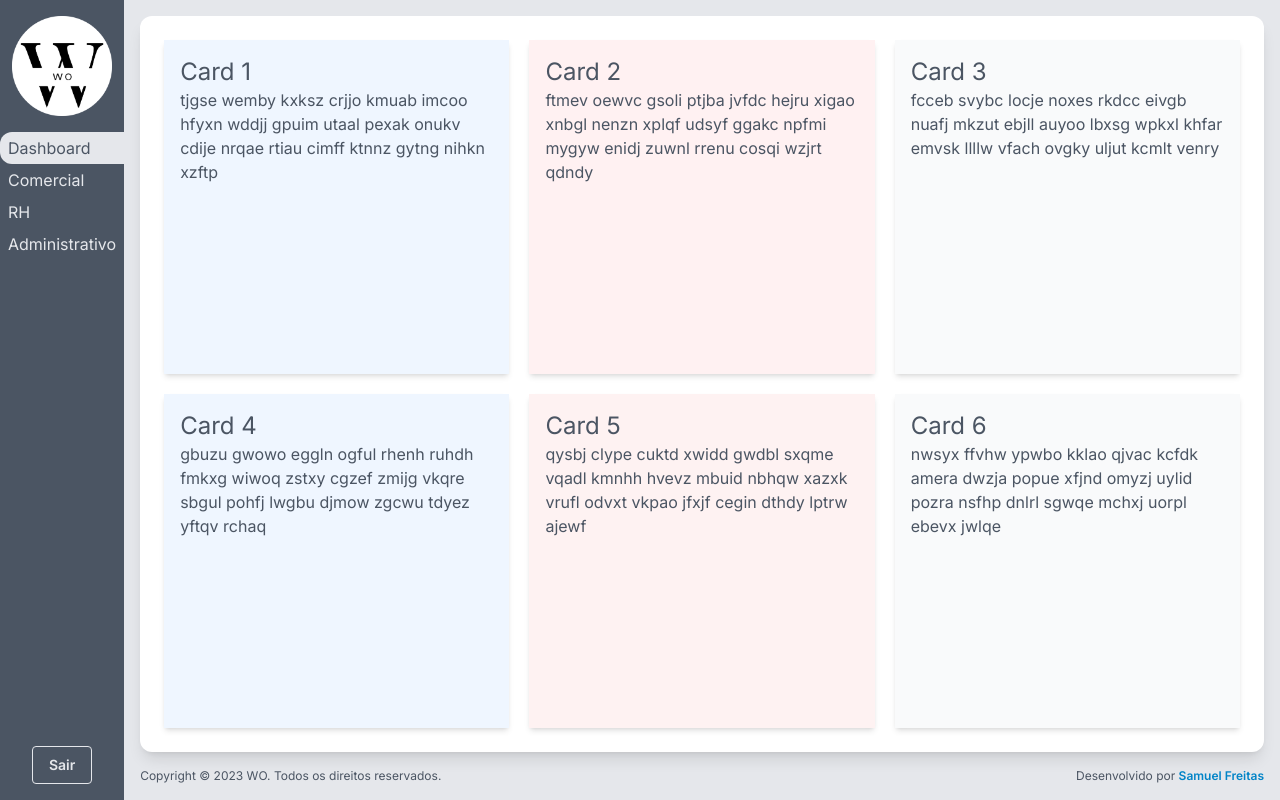
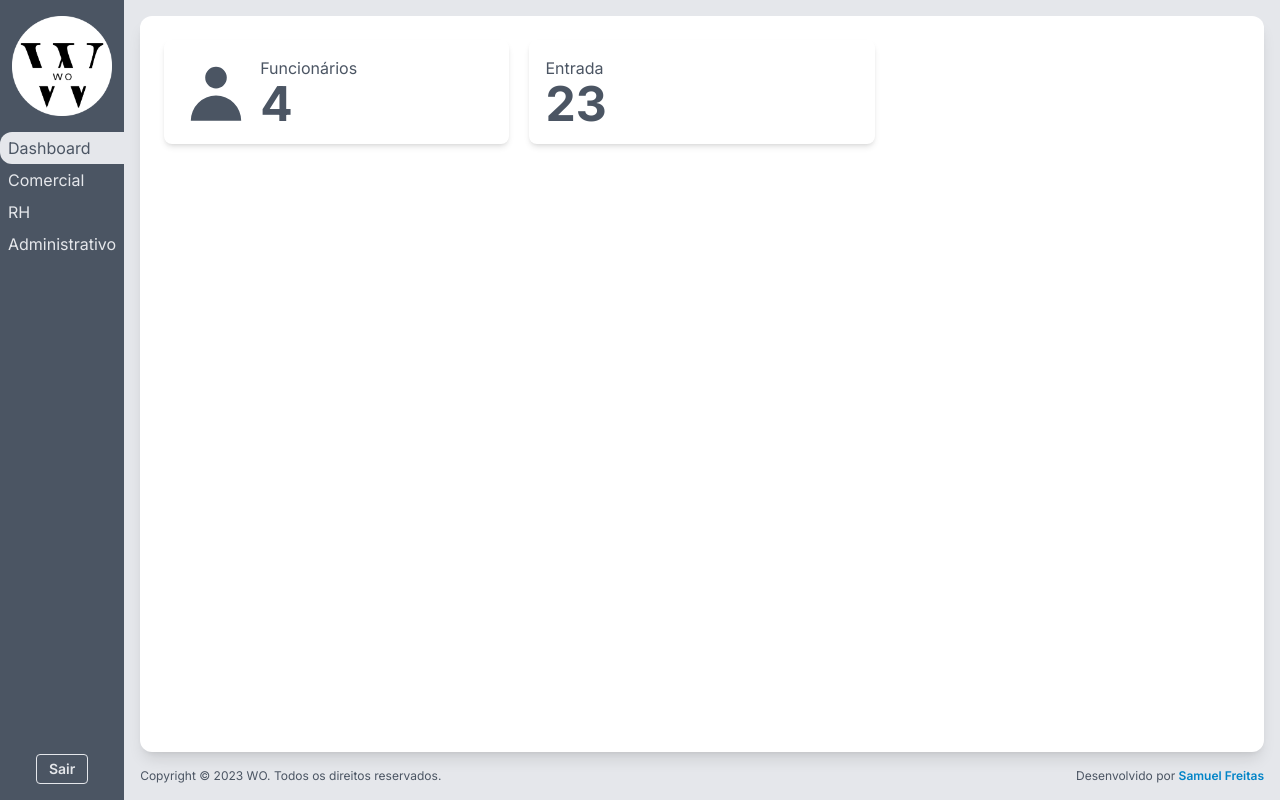
Before and after one commit to ulaviohugo/ginasio-transformers-web, a Next.js app: page / in a window 1280 px wide. Built offline with nearby package versions, Linux system fonts and the light colour scheme.

Commit message:
refactor: Improve styles

```diff
--- a/app/(presentation)/(pages)/page.tsx
+++ b/app/(presentation)/(pages)/page.tsx
@@ -1,33 +1,33 @@
 import { Metadata } from 'next'
-import { Layout, LayoutBody } from '../components'
-import { NumberUtils, StringUtils } from '@/app/utils'
+import { IconUser, Layout, LayoutBody } from '../components'
+import { StringUtils } from '@/app/utils'
+import { ElementType } from 'react'
 
 export const metadata: Metadata = {
 	title: 'Sistema de Facuturação WO'
 }
 
+type DashboardProps = {
+	text: string
+	number: number
+	icon?: ElementType
+}
+const data: DashboardProps[] = [
+	{ text: 'Funcionários', number: 4, icon: IconUser },
+	{ text: 'Entrada', number: 23 }
+]
+
 export default function Home() {
 	return (
 		<Layout>
 			<LayoutBody>
-				<div className="grid lg:grid-cols-3 md:grid-cols-2 gap-5 p-2 h-full">
-					{Array.from(Array(6)).map((_, i) => (
-						<div
-							key={i}
-							className={`shadow-md p-4 ${
-								[
-									'bg-blue-50',
-									'bg-rose-50',
-									'bg-gray-50',
-									'bg-blue-50',
-									'bg-red-50',
-									'bg-gray-50'
-								][i]
-							}`}
-						>
-							<h2 className="text-2xl">Card {i + 1}</h2>
-							<div>
-								{StringUtils.generate({ separator: ' ', decimal: 5, length: 100 })}
+				<div className="grid lg:grid-cols-3 md:grid-cols-2 gap-5 p-2">
+					{data.map(({ text, number, icon: Icon }, i) => (
+						<div key={i} className="flex gap-2 shadow-md p-4 rounded-lg">
+							{Icon && <Icon className="text-7xl" />}
+							<div className={`flex-1`}>
+								<h2 className="">{text}</h2>
+								<div className="text-5xl font-bold">{number}</div>
 							</div>
 						</div>
 					))}
--- a/app/(presentation)/components/employee/employee-editor.tsx
+++ b/app/(presentation)/components/employee/employee-editor.tsx
@@ -5,7 +5,16 @@ import { toast } from 'react-hot-toast'
 import { useDispatch } from 'react-redux'
 
 import { Employee } from '@/app/domain/models'
-import { Input, Modal, ModalBody, ModalTitle, Select, Spinner, TextArea } from '..'
+import {
+	Input,
+	Modal,
+	ModalBody,
+	ModalFooter,
+	ModalTitle,
+	Select,
+	Spinner,
+	TextArea
+} from '..'
 
 import { DateUtils, LabelUtils } from '@/app/utils'
 import { addEmployeeStore, updateEmployeeStore } from '../../redux'
@@ -67,8 +76,7 @@ export function EmployeeEditor({
 		<Modal show={show} onClose={onClose}>
 			<ModalTitle>{employee?.id ? 'Editar' : 'Cadastrar'} funcionário</ModalTitle>
 			<ModalBody>
-				<div className="mx-auto bg-white p-1 rounded shadow-md">
-					<form className="" onSubmit={handleSubmit}>
+				<form onSubmit={handleSubmit}>
 					<div className="grid xl:grid-cols-4 lg:grid-cols-3 md:grid-cols-2 gap-4">
 						<div className="md:col-span-2">
 							<Input
@@ -253,7 +261,7 @@ export function EmployeeEditor({
 						</div>
 						<div>
 							<Input
-									type="text"
+								type="number"
 								id="baseSalary"
 								name="baseSalary"
 								value={formDate?.baseSalary || ''}
@@ -324,15 +332,12 @@ export function EmployeeEditor({
 							/>
 						</div>
 					</div>
-						<button
-							type="submit"
-							disabled={isLoading}
-							className="btn bg-gray-500 hover:bg-primary text-white mt-5"
-						>
+					<ModalFooter>
+						<button type="submit" disabled={isLoading} className="btn-primary">
 							Salvar {isLoading && <Spinner />}
 						</button>
+					</ModalFooter>
 				</form>
-				</div>
 			</ModalBody>
 		</Modal>
 	)
--- a/app/(presentation)/components/modal/modal-delete.tsx
+++ b/app/(presentation)/components/modal/modal-delete.tsx
@@ -1,7 +1,7 @@
 'use client'
 
 import { ReactNode, useState } from 'react'
-import { Modal, ModalBody, ModalTitle } from '.'
+import { Modal, ModalBody, ModalFooter, ModalTitle } from '.'
 import { IconTrash, Spinner } from '..'
 
 type ModalDeleteProps = {
@@ -34,21 +34,21 @@ export function ModalDelete({
 			<ModalBody>
 				<div className="flex flex-col gap-2 max-w-xs">
 					{description ?? `Deseja realmente excluir o(a) ${entity}?`}
-					<div className="flex gap-1 text-sm">
+				</div>
+			</ModalBody>
+			<ModalFooter>
 				<button
 					type="submit"
 					disabled={isLoading}
-							className="btn bg-primary text-white"
+					className="btn-primary"
 					onClick={handleSubmit}
 				>
 					Excluir {isLoading ? <Spinner /> : <IconTrash />}
 				</button>
-						<span className="btn bg-gray-200  text-primary" onClick={onClose}>
+				<span className="btn-default" onClick={onClose}>
 					Cancelar
 				</span>
-					</div>
-				</div>
-			</ModalBody>
+			</ModalFooter>
 		</Modal>
 	)
 }
--- a/app/(presentation)/components/modal/modal.tsx
+++ b/app/(presentation)/components/modal/modal.tsx
@@ -47,5 +47,9 @@ type ModalBodyProps = {
 }
 
 export function ModalBody({ children }: ModalBodyProps) {
-	return <div className="overflow-auto max-h-[95%]">{children}</div>
+	return <div className="overflow-auto p-1 max-h-[95%]">{children}</div>
 }
+
+export function ModalFooter({ children }: ModalTitleProps) {
+	return <div className="flex gap-1 items-center mt-2 pt-2 border-t">{children}</div>
+}
--- a/app/globals.css
+++ b/app/globals.css
@@ -26,10 +26,18 @@ body {
 }
 
 .btn {
-	@apply flex items-center gap-2 font-semibold text-sm py-2 px-4 rounded;
+	@apply flex items-center gap-2 font-semibold text-sm py-1 px-3 rounded cursor-pointer;
 }
 
 button,
 .btn {
-	@apply hover:bg-opacity-80 transition-all duration-200 cursor-pointer;
+	@apply hover:bg-opacity-90 transition-all duration-200 cursor-pointer;
 }
+
+.btn-primary {
+	@apply btn bg-primary text-white;
+}
+
+.btn-default {
+	@apply btn bg-gray-200 text-primary border border-gray-200;
+}
```
Lines whose indentation alone changed are shown as unchanged.
